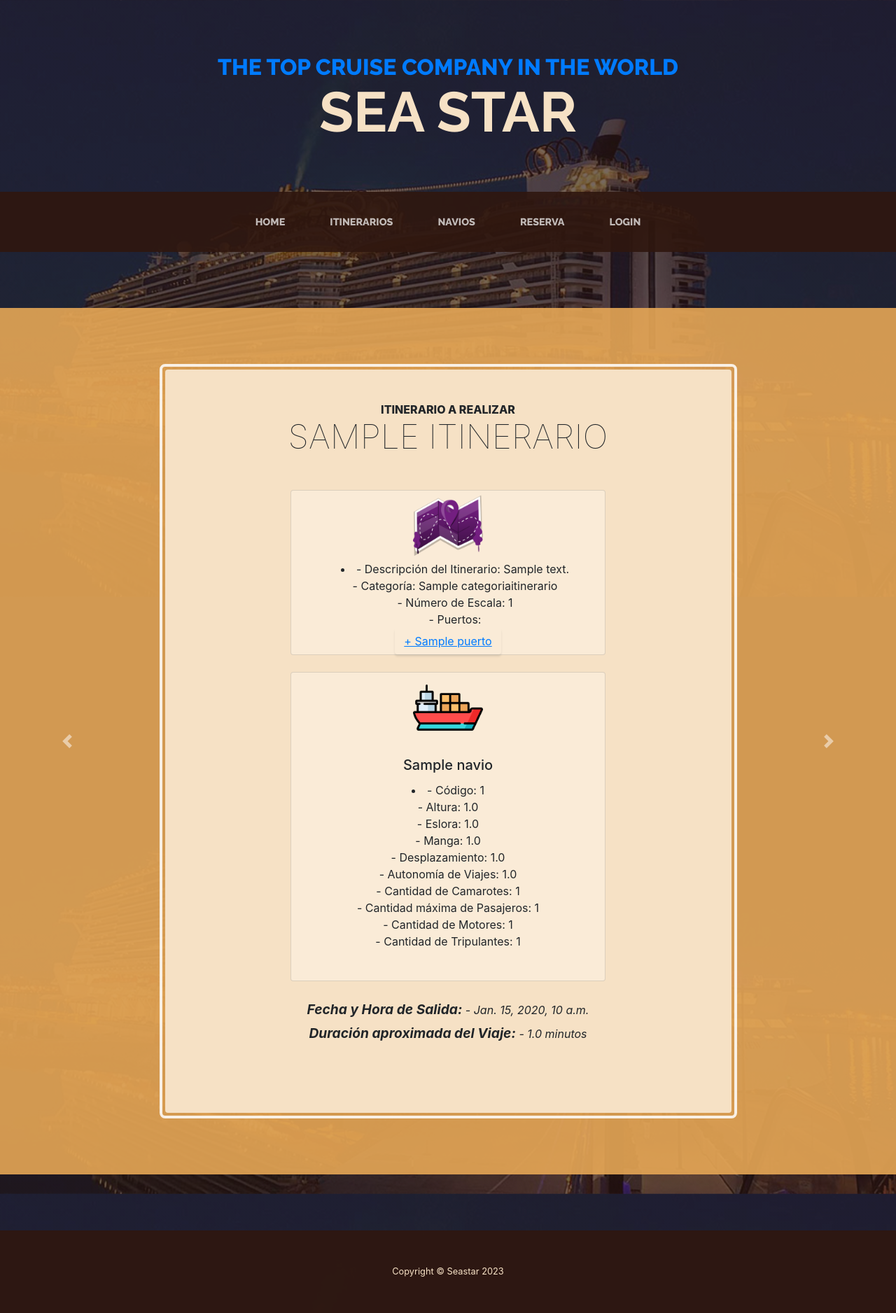
After one commit to Ferchovich/SEA_STAR, a Django app: page /reserva.html in a window 1280 px wide. The commit adds this page. Shown: the whole page at 70% size. Run offline with Django 4.2, Linux system fonts and the light colour scheme; tables that the repository leaves empty hold one stand-in row (values such as "Sample post"); some libraries are stand-ins or nearby versions.

Commit message:
Reemplazo de la ventana "Store" por "Reserva", y Lista de Recorridos en la misma

```diff
--- a/src/config/urls.py
+++ b/src/config/urls.py
@@ -25,7 +25,7 @@ urlpatterns = [
     path("", home),
     path("itinerarios.html", views.about, name="itinerarios"),
     path("navios.html", views.products, name="navios"),
-    path("store.html", views.store, name="store"),
+    path("reserva.html", views.reserva, name="reserva"),
     path("login.html", views.login_user, name="login"),
     path("signup.html", views.signup, name="signup")
 ]
--- a/src/seastar/models.py
+++ b/src/seastar/models.py
@@ -105,6 +105,7 @@ class CategoriaItinerario(models.Model):
 class Itinerario(models.Model):
     nombreItinerario = models.CharField("Nombre del Itinerario", max_length=255)
     descripcionItinerario = models.TextField("Descripción del Itinerario")
+    numeroEscala = models.IntegerField("Numero Escala")
     listaPuertos = models.ManyToManyField(Puerto)
     categoriaItinerario = models.ForeignKey(CategoriaItinerario, on_delete=models.CASCADE)
 
@@ -183,7 +184,6 @@ class HistorialTripulante(models.Model):
 
 class Recorrido(models.Model):
     listaPuertos = models.ManyToManyField(Puerto)
-    numeroEscala = models.IntegerField("Numero Escala")
     itinerarioRealizado = models.ForeignKey(Itinerario, on_delete=models.CASCADE)
     navioDelViaje = models.ForeignKey(Navio, on_delete=models.CASCADE)
     fechaViaje = models.DateTimeField("Fecha de Inicio del viaje")
--- a/src/seastar/templates/index.html
+++ b/src/seastar/templates/index.html
@@ -32,7 +32,7 @@
                         <li class="nav-item px-lg-4"><a class="nav-link text-uppercase" href="/">Home</a></li>
                         <li class="nav-item px-lg-4"><a class="nav-link text-uppercase" href="/itinerarios.html">Itinerarios</a></li>
                         <li class="nav-item px-lg-4"><a class="nav-link text-uppercase" href="/navios.html">Navios</a></li>
-                        <li class="nav-item px-lg-4"><a class="nav-link text-uppercase" href="/store.html">Store</a></li>
+                        <li class="nav-item px-lg-4"><a class="nav-link text-uppercase" href="/reserva.html">reserva</a></li>
                         <li class="nav-item px-lg-4"><a class="nav-link text-uppercase" href="/login.html">Login</a></li>
                     </ul>
                 </div>
--- a/src/seastar/templates/itinerarios.html
+++ b/src/seastar/templates/itinerarios.html
@@ -45,6 +45,7 @@
                                     <h5>{{ itinerario.nombreItinerario }}</h5>
                                     <li class="text-start" style="margin-left:20px">- Descripción del Itinerario: {{ itinerario.descripcionItinerario }} <br/>
                                         - Categoría: {{ itinerario.categoriaItinerario }} <br/>
+                                        - Número de Escala: {{ itinerario.numeroEscala }} <br/>
                                         - Puertos: <br/> </li>
                                             {% for puerto in itinerario.listaPuertos.all%}
                                                 <button class="btn btn-link" onclick=hideShow('{{ puerto.id }}')>
--- /dev/null
+++ b/src/seastar/templates/reserva.html
@@ -0,0 +1,95 @@
+{% extends "index.html" %}
+    {% load static %}
+
+    {% block content %}
+        <script type="text/javascript">
+            function hideShow(p) {
+                if (document.getElementById(p).style.display=='none') {
+                    document.getElementById(p).style.display='inline';
+                } else {
+                    document.getElementById(p).style.display='none';
+                }
+            }
+        </script>
+
+        <section class="page-section cta">
+            <div id="carouselExampleControls" class="carousel slide" data-bs-ride="carousel">
+                <div class="carousel-inner">
+                    {% for recorrido in recorridos %}
+                        {% if forloop.first %}
+                            <div class="carousel-item active">
+                        {% else %}
+                            <div class="carousel-item">
+                        {% endif %}
+                                <div class="container">
+                                    <div class="row">
+                                        <div class="col-xl-9 mx-auto">
+                                            <div class="cta-inner bg-faded text-center rounded">
+                                                <h2 class="section-heading mb-5">
+                                                    <span class="section-heading-upper">Itinerario a realizar</span>
+                                                    <span class="section-heading-lower">{{ recorrido.itinerarioRealizado.nombreItinerario }}</span>
+                                                </h2>
+                                                <div class="d-none d-md-block card mx-auto" style="width:450px;background-color:#FAEBD7">
+                                                    <img src="{% static 'img/itinerario.png' %}" class="d-block mx-auto" alt="Itinerario"  style="height:100px;width:100px;margin:center">
+                                                    <li class="text-center" style="margin-left:20px">- Descripción del Itinerario: {{ recorrido.itinerarioRealizado.descripcionItinerario }} <br/>
+                                                        - Categoría: {{ recorrido.itinerarioRealizado.categoriaItinerario }} <br/>
+                                                        - Número de Escala: {{ recorrido.itinerarioRealizado.numeroEscala }} <br/>
+                                                        - Puertos: <br/> </li>
+                                                            {% for puerto in recorrido.itinerarioRealizado.listaPuertos.all%}
+                                                                <button class="btn btn-link" onclick=hideShow('{{ puerto.id }}')>
+                                                                    + {{puerto.nombrePuerto}}
+                                                                </button><br/>
+                                                                <div style="display:none" id="{{puerto.id}}">
+                                                                    * Descripcion del Puerto: {{puerto.descripcionPuerto}} <br/>
+                                                                </div>
+                                                            {% endfor %}
+                                                </div>
+                                                <br/>
+                                                <div class="d-none d-md-block card mx-auto" style="width:450px;background-color:#FAEBD7">
+                                                    <img src="{% static 'img/navio.png' %}" class="d-block mx-auto" alt="Barco" style="height:100px;width:100px;margin:center">
+                                                    <div class="card-body">
+                                                        <h5 class="card-title">{{ recorrido.navioDelViaje.nombreNavio }}</h5>
+                                                        <li >- Código: {{ recorrido.navioDelViaje.codigoNavio }}
+                                                            <br   />- Altura: {{ recorrido.navioDelViaje.altura }} <br   />- Eslora: {{ recorrido.navioDelViaje.eslora }}
+                                                            <br   />- Manga: {{ recorrido.navioDelViaje.manga }} <br   />- Desplazamiento: {{ recorrido.navioDelViaje.desplazamiento }}
+                                                            <br   />- Autonomía de Viajes: {{ recorrido.navioDelViaje.autonomiaViaje }} <br   />- Cantidad de Camarotes: {{ recorrido.navioDelViaje.cantidadCamarotes }}
+                                                            <br   />- Cantidad máxima de Pasajeros: {{ recorrido.navioDelViaje.maxCantidadPasajeros }} <br   />- Cantidad de Motores: {{ recorrido.navioDelViaje.cantidadMotores }}
+                                                            <br   />- Cantidad de Tripulantes: {{ recorrido.navioDelViaje.cantidadTripulantes }}<br   /><br   /></li>
+                                                    </div>
+                                                </div>
+                                                <br/>
+                                                <p class="address mb-5">
+                                                    <em>
+                                                        <strong>Fecha y Hora de Salida: </strong>
+                                                         - {{ recorrido.fechaViaje }}
+                                                    </em>
+                                                    <br/>
+                                                    <em>
+                                                        <strong>Duración aproximada del Viaje: </strong>
+                                                         - {{ recorrido.duracionViaje }} minutos
+                                                    </em>
+                                                </p>
+
+                                            </div>
+                                        </div>
+                                    </div>
+                                </div>
+                            </div>
+                    {% endfor %}
+                </div>
+                <button class="carousel-control-prev" type="button" data-bs-target="#carouselExampleControls" data-bs-slide="prev">
+                  <span class="carousel-control-prev-icon" aria-hidden="true"></span>
+                  <span class="visually-hidden">Previous</span>
+                </button>
+                <button class="carousel-control-next" type="button" data-bs-target="#carouselExampleControls" data-bs-slide="next">
+                  <span class="carousel-control-next-icon" aria-hidden="true"></span>
+                  <span class="visually-hidden">Next</span>
+                </button>
+            </div>
+        </section>
+        <section class="page-section about-heading">
+            <div class="container">
+
+            </div>
+        </section>
+    {% endblock %}
--- a/src/seastar/views.py
+++ b/src/seastar/views.py
@@ -2,7 +2,7 @@ from django.shortcuts import render, redirect
 from django.contrib.auth import authenticate, login, logout
 from django.contrib.auth.models import User
 from django.contrib import  messages
-from seastar.models import Navio, Itinerario, Puerto
+from seastar.models import Navio, Itinerario, Puerto, Recorrido
 # Create your views here.
 
 def home(request):
@@ -17,8 +17,9 @@ def products(request):
     navios = Navio.objects.all()
     return render(request, "./navios.html", { "navios" : navios })
 
-def store(request):
-    return render(request, "./store.html")
+def reserva(request):
+    recorridos = Recorrido.objects.all()
+    return render(request, "./reserva.html", { "recorridos" : recorridos })
 
 def login_user(request):
     if request.method == 'POST':
@@ -28,7 +29,7 @@ def login_user(request):
         user = authenticate(request, username=username, password=password)
         if user is not None:
             login(request, user)
-            return redirect('./store.html')
+            return redirect('./reserva.html')
         else:
             messages.success(request,("Sos malisimo"))
             return redirect('./login.html')
```
Also changed, not shown: src/seastar/templates/store.html (deleted, +0 -85 lines), src/seastar/migrations/0004_remove_recorrido_numeroescala_and_more.py (added), src/seastar/migrations/0005_alter_recorrido_duracionviaje.py (added), src/seastar/migrations/0006_alter_recorrido_duracionviaje.py (added).
